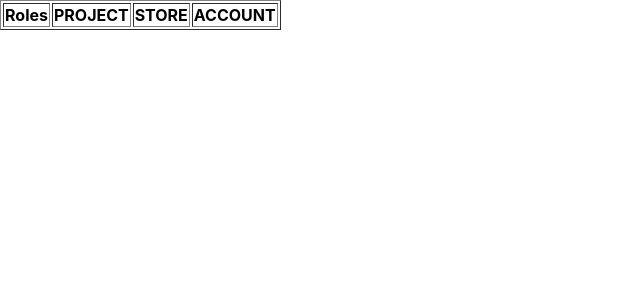
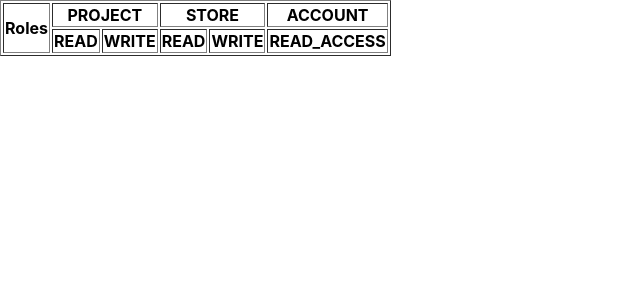
Before and after one commit to dvidaillet/permission_management, a React (Create React App) app: page / in a window 1280 px wide. Shown: the top 300 px of the page, without its empty margins (0-640 px from the left). Built offline with nearby package versions, Linux system fonts and the light colour scheme.

Commit message:
build: Mostrando permisos en encabezado
añadiendo funcion para renderizar los permisos de cada entidad en los encabezados y sus funciones complementarias

```diff
--- a/src/components/RoleManagement.jsx
+++ b/src/components/RoleManagement.jsx
@@ -12,20 +12,37 @@ const RolesComponent = ({ initialRoles, initialPermissions }) => {
   const getEntities = () =>
     removeDuplicates(permisos?.map((el) => el.split(":")[0]));
 
-  // funcion para contar la cantidad de elementos del arreglo de permisos
+  // funcion para contar la cantidad de permisos de una entidad especificada
   const getEntityPermissionCount = (entity) =>
     permisos.filter((el) => el?.startsWith(`${entity}:`)).length;
+
+  //funcion para obtener los permisos por entidad
+  const getEntityPermissions = (entidad) =>
+    permisos
+      .filter((el) => el.startsWith(`${entidad}:`))
+      .map((el) => el.split(":")[1]);
 
   //funcion para renderizar un ecabezado con los nombres de las entidades
   const renderEntities = () => {
     const entidades = getEntities();
     return entidades.map((entidad, i) => {
+      //obtengo cantidad de permisos para cada entidad para establecer ancho de la columna
       const permisosCount = getEntityPermissionCount(entidad);
       return (
+        //establesco ancho de la columna
         <th key={i} colSpan={permisosCount}>
           {entidad}
         </th>
       );
+    });
+  };
+
+  //funcion para mostrar los permisos en los encabezados por entidad
+  const renderEntitiesPermissions = () => {
+    const entidades = removeDuplicates(permisos?.map((el) => el.split(":")[0]));
+    return entidades.map((entidad) => {
+      const permisos = getEntityPermissions(entidad);
+      return permisos.map((p, i) => <th key={i}>{p}</th>);
     });
   };
 
@@ -37,6 +54,7 @@ const RolesComponent = ({ initialRoles, initialPermissions }) => {
             <th rowSpan="2">Roles</th>
             {renderEntities()}
           </tr>
+          <tr>{renderEntitiesPermissions()}</tr>
         </thead>
         <tbody></tbody>
       </table>
```
